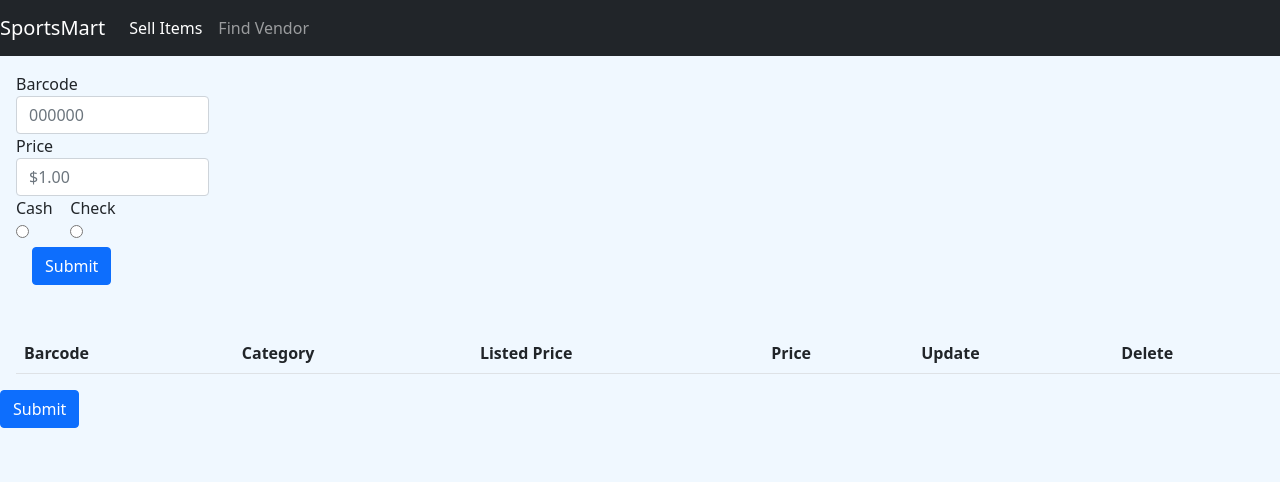
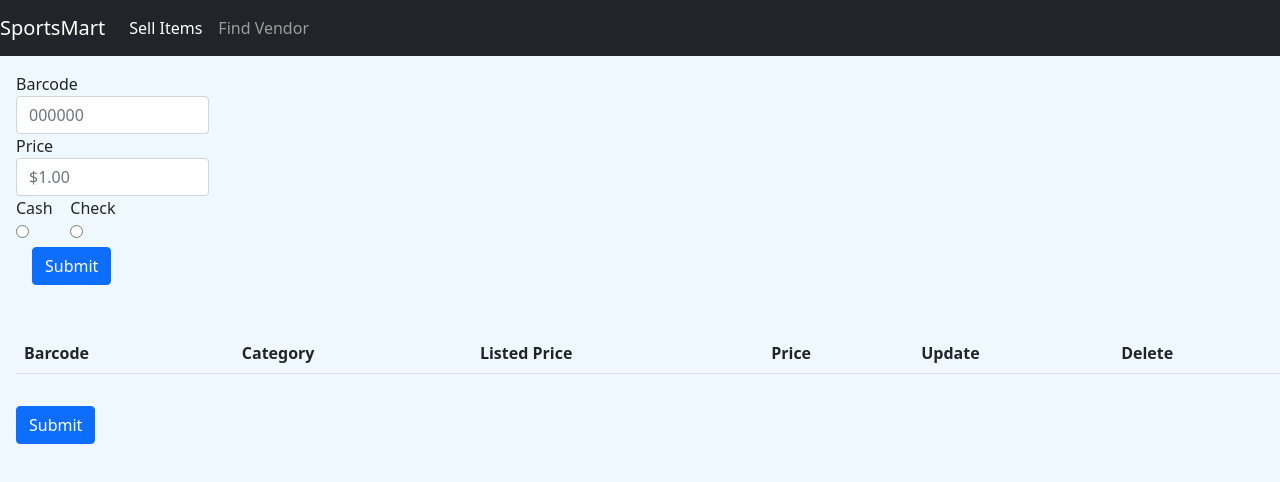
Before and after one commit to jlove-dev/sportsmart-v3, an Angular app: page /sell-item in a window 1280 px wide. Shown: the top 482 px of the page. Built offline with nearby package versions, Linux system fonts and the light colour scheme.

Commit message:
Small formatting change

```diff
--- a/src/app/modules/point-of-sale/components/sell-table/sell-table.component.html
+++ b/src/app/modules/point-of-sale/components/sell-table/sell-table.component.html
@@ -25,7 +25,7 @@
     </tr>
     </tbody>
   </table>
+  <div class="col-md-3">
+    <button class="btn btn-primary" (click)="sellItems()">Submit</button>
+  </div>
 </div>
-<div class="col-md-3">
-  <button class="btn btn-primary" (click)="sellItems()">Submit</button>
-</div>
--- a/src/app/modules/point-of-sale/components/sell-table/sell-table.component.scss
+++ b/src/app/modules/point-of-sale/components/sell-table/sell-table.component.scss
@@ -2,4 +2,7 @@
   table {
     margin: 1em;
   }
+  button{
+    margin: 1em;
+  }
 }
```
